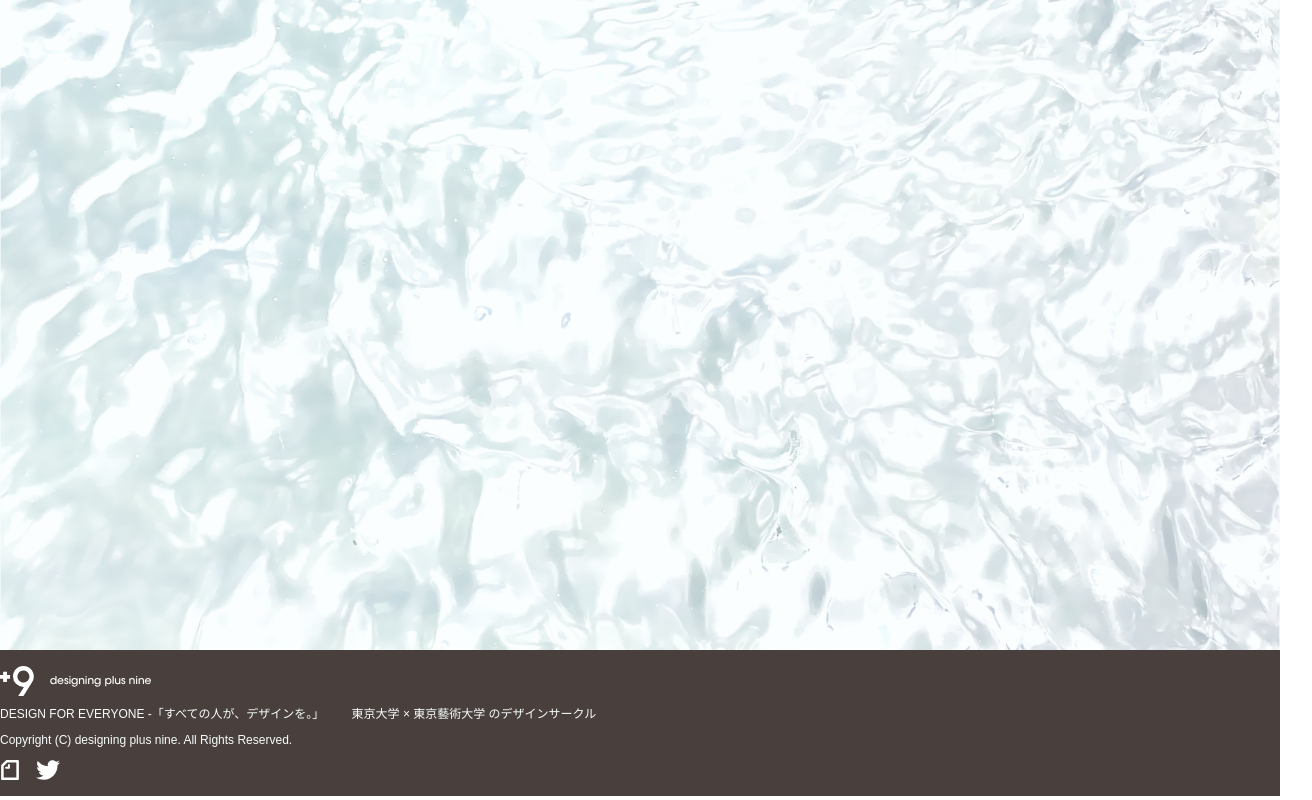
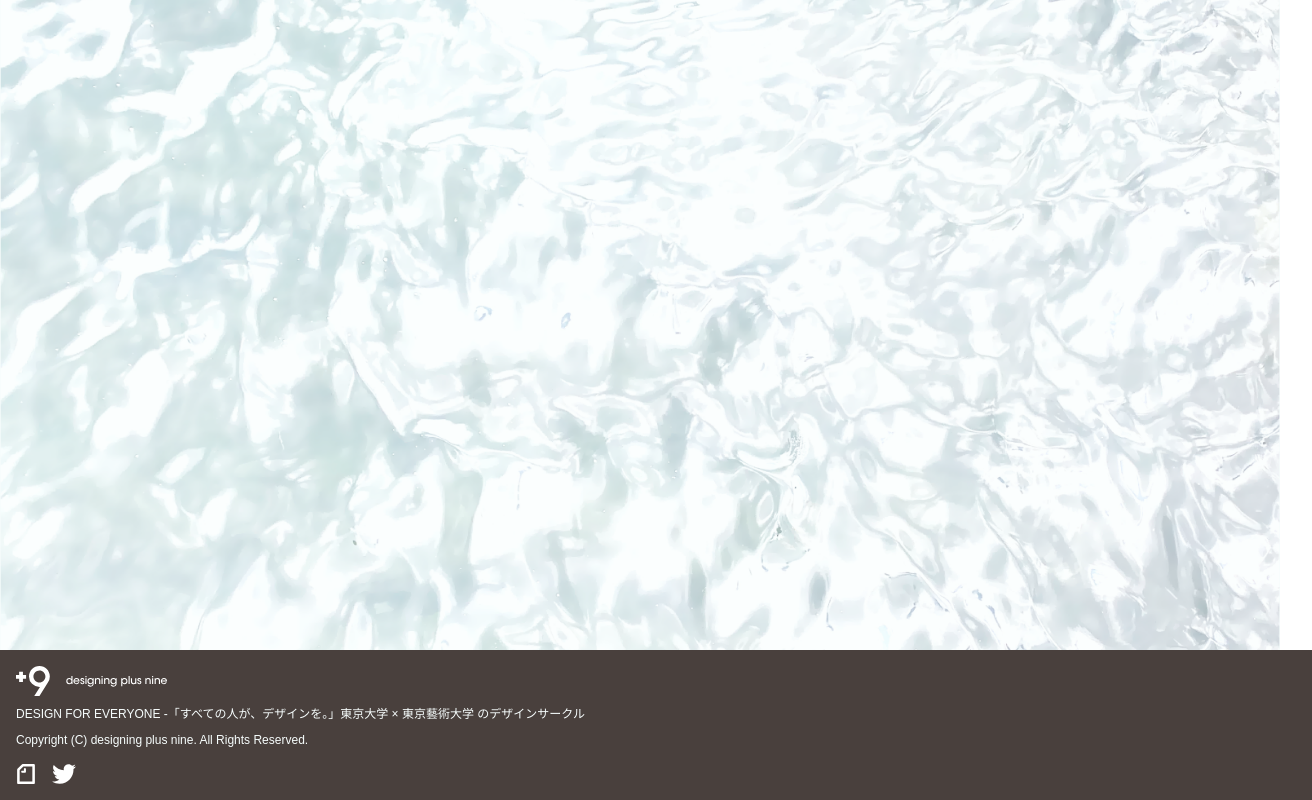
Before and after one commit to designingplusnine/komafes-2021, a Next.js app: page / in a window 1280 px wide. Shown: the part 220-1020 px from the top of the page, 1312 px wide, since content can reach past the window. Built offline with nearby package versions, Linux system fonts and the light colour scheme.

Commit message:
fixed footer layout

```diff
--- a/components/Footer/index.module.scss
+++ b/components/Footer/index.module.scss
@@ -5,7 +5,7 @@
   align-items: flex-end;
   background-color: #49403d;
   bottom: 0;
-  padding: 16px 0;
+  padding: 16px;
   width: 100%;
 
   @include mq (medium) {
@@ -13,6 +13,7 @@
     display: flex;
     flex-direction: column;
     justify-content: center;
+    padding: 16px 0;
   }
 }
 
@@ -29,7 +30,7 @@
   margin-top: 8px;
 
   @include mq(medium) {
-    margin-top: 0;
+    // margin-top: 0;
   }
 
   //   font-weight: 500;
@@ -58,13 +59,14 @@
   display: flex;
   height: 20px;
   justify-content: space-between;
+  margin-top: 16px;
 
   //   position: fixed;
   //   right: 20px;
   width: 60px;
 
   @include mq(medium) {
-    margin-top: 12px;
+    margin-top: 16px;
   }
 }
 
--- a/components/Footer/index.tsx
+++ b/components/Footer/index.tsx
@@ -8,7 +8,7 @@ export const Footer: NextPage = () => (
     </a>
     <div className={classes.footer_text}>
       <p className={classes.footer_text_01}>
-        DESIGN FOR EVERYONE -「すべての人が、デザインを。」 　　東京大学 × 東京藝術大学 のデザインサークル
+        DESIGN FOR EVERYONE -「すべての人が、デザインを。」東京大学 × 東京藝術大学 のデザインサークル
       </p>
       <p className={classes.footer_text_02}>Copyright (C) designing plus nine. All Rights Reserved.</p>
     </div>
```
